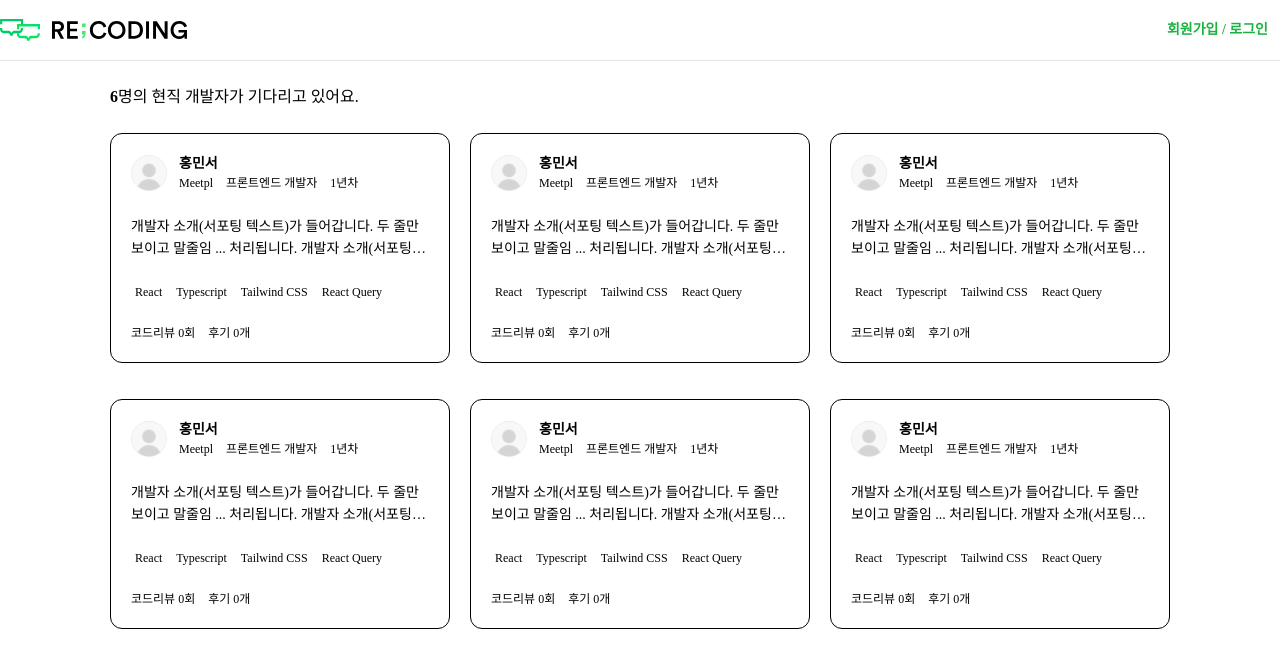
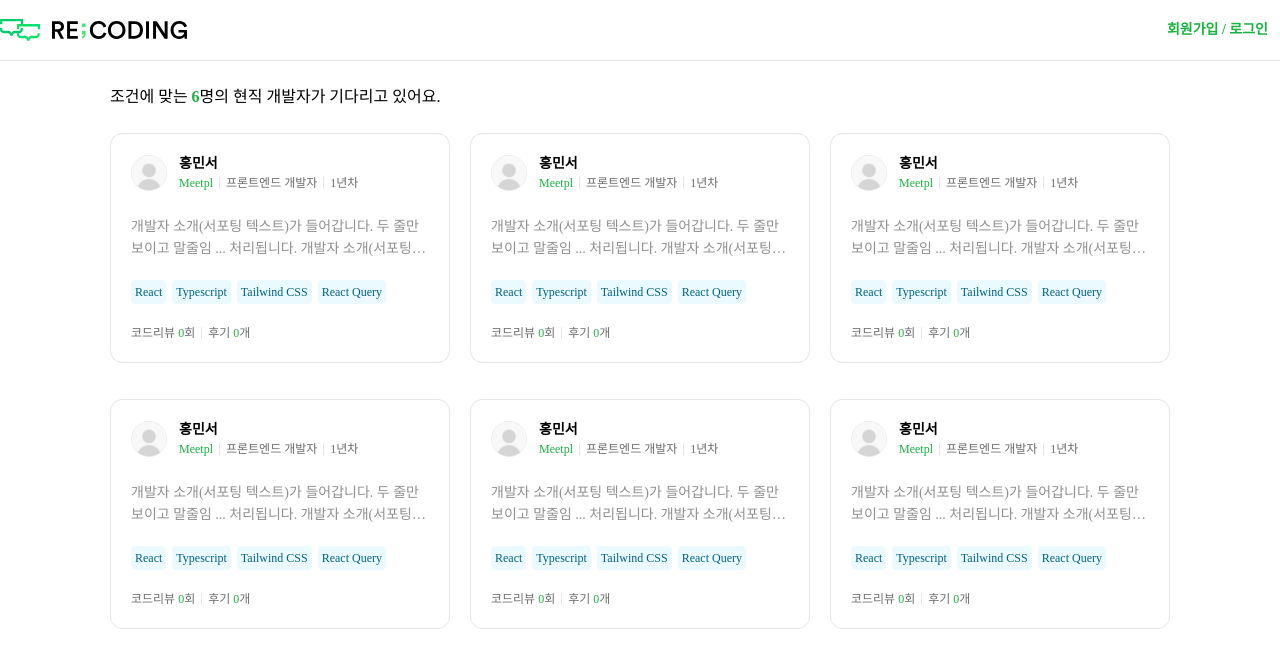
Before and after one commit to ReCoding-demo/Frontend, a React (Vite) app: page / in a window 1280 px wide. Shown: the top 668 px of the page. Built offline with nearby package versions, Linux system fonts and the light colour scheme.

Commit message:
[Design] 워딩 및 tailwind 색 클래스 변경 반영

```diff
--- a/src/components/home/DeveloperCard.tsx
+++ b/src/components/home/DeveloperCard.tsx
@@ -16,29 +16,31 @@ interface Props {
 
 const DeveloperCard = ({ developer }: Props) => {
   return (
-    <article className="border p-5 border-gray30 rounded-xl">
+    <article className="border p-5 border-gray-30 rounded-xl">
       <div className="flex items-center gap-3">
         <ProfileImg size="lg" />
         <div>
           <h2 className="label-md-pro">{developer.name}</h2>
           <ul className="flex">
             <li className="flex items-center">
-              <span className="label-sm text-green70">{developer.company}</span>
-              <div className="h-3 w-px bg-gray30 mx-1.5" />
+              <span className="label-sm text-green-70">
+                {developer.company}
+              </span>
+              <div className="h-3 w-px bg-gray-30 mx-1.5" />
             </li>
             <li className="flex items-center">
-              <span className="label-sm text-gray70">{developer.job}</span>
-              <div className="h-3 w-px bg-gray30 mx-1.5" />
+              <span className="label-sm text-gray-70">{developer.job}</span>
+              <div className="h-3 w-px bg-gray-30 mx-1.5" />
             </li>
             <li className="flex items-center">
-              <span className="label-sm text-gray70">
+              <span className="label-sm text-gray-70">
                 {developer.jobYear}년차
               </span>
             </li>
           </ul>
         </div>
       </div>
-      <p className="line-clamp-2 mt-6 body-md text-gray60">
+      <p className="line-clamp-2 mt-6 body-md text-gray-60">
         {developer.introduction}
       </p>
       <ul className="mt-5 flex gap-1.5">
@@ -50,17 +52,19 @@ const DeveloperCard = ({ developer }: Props) => {
       </ul>
       <ul className="mt-5 flex">
         <li className="flex items-center">
-          <span className="text-gray70 label-sm">
+          <span className="text-gray-70 label-sm">
             코드리뷰{' '}
-            <b className="text-green70 label-sm">{developer.codeReviewCount}</b>
+            <b className="text-green-70 label-sm">
+              {developer.codeReviewCount}
+            </b>
             회
           </span>
-          <div className="h-3 w-px bg-gray30 mx-1.5" />
+          <div className="h-3 w-px bg-gray-30 mx-1.5" />
         </li>
         <li className="flex items-center">
-          <span className="text-gray70 label-sm">
+          <span className="text-gray-70 label-sm">
             후기{' '}
-            <b className="text-green70 label-sm">{developer.reviewCount}</b>개
+            <b className="text-green-70 label-sm">{developer.reviewCount}</b>개
           </span>
         </li>
       </ul>
--- a/src/components/ui/Tag.tsx
+++ b/src/components/ui/Tag.tsx
@@ -9,9 +9,9 @@ interface Tag {
 
 const Tag = ({ color, textSize = 'base', as = 'div', children }: Tag) => {
   const tagColorStyle = {
-    purple: 'bg-purple10 text-purple60',
-    blue: 'bg-cyan10 text-cyan80',
-    green: 'bg-green10 text-green80',
+    purple: 'bg-purple-10 text-purple-60',
+    blue: 'bg-cyan-10 text-cyan-80',
+    green: 'bg-green-10 text-green-80',
   };
 
   const textSizeStyle = {
--- a/src/pages/HomePage.tsx
+++ b/src/pages/HomePage.tsx
@@ -6,7 +6,8 @@ const HomePage = () => {
     <div className="px-5">
       <main className="m-auto max-w-screen-lg">
         <p className="my-6 label-lg text-gray80">
-          <b className="text-green70 label-lg-pro">{developerList.length}</b>
+          조건에 맞는{' '}
+          <b className="text-green-70 label-lg-pro">{developerList.length}</b>
           명의 현직 개발자가 기다리고 있어요.
         </p>
         <div className="grid grid-cols-1 md:grid-cols-2 lg:grid-cols-3 gap-x-5 gap-y-9">
```
